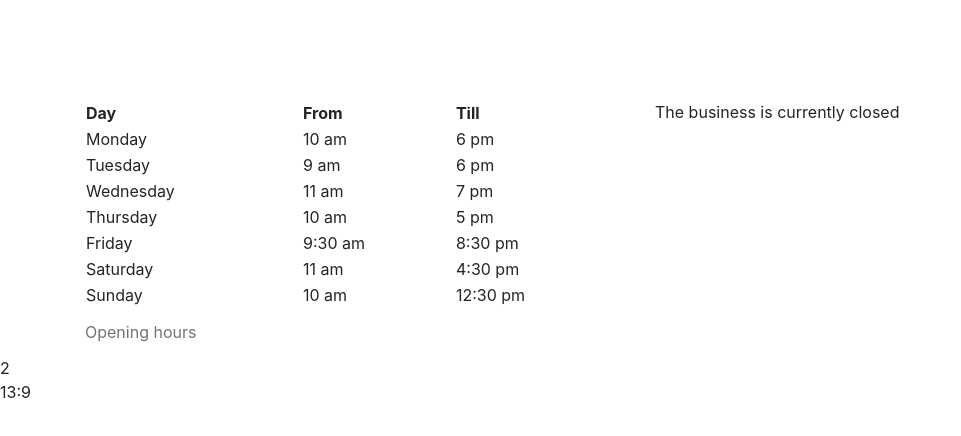
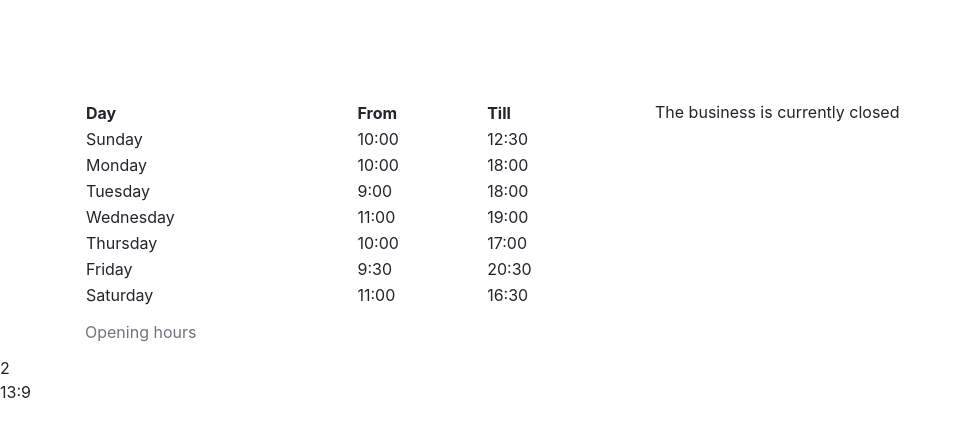
Before and after one commit to awvdeker/serious-business, a plain HTML site: page index.html in a window 1280 px wide. Shown: the whole page, without its empty margins (0-961 px from the left). Drawn offline with nearby package versions, Linux system fonts and the light colour scheme.

Commit message:
change classnames

```diff
--- a/index.html
+++ b/index.html
@@ -20,39 +20,39 @@
             <th>Till</th>
           </tr>
           <tr>
+            <td>Sunday</td>
+            <td><span class="0">10</span>:<span class="0">00</span></td>
+            <td><span class="0">12</span>:<span class="0">30</span></td>
+          </tr>
+          <tr>
             <td>Monday</td>
-            <td>10 am</td>
-            <td>6 pm</td>
+            <td><span class="1">10</span>:<span class="1">00</span></td>
+            <td><span class="1">18</span>:<span class="1">00</span></td>
           </tr>
           <tr>
             <td>Tuesday</td>
-            <td>9 am</td>
-            <td>6 pm</td>
+            <td><span class="2">9</span>:<span class="2">00</span></td>
+            <td><span class="2">18</span>:<span class="2">00</span></td>
           </tr>
           <tr>
             <td>Wednesday</td>
-            <td>11 am</td>
-            <td>7 pm</td>
+            <td><span class="3">11</span>:<span class="3">00</span></td>
+            <td><span class="3">19</span>:<span class="3">00</span></td>
           </tr>
           <tr>
             <td>Thursday</td>
-            <td>10 am</td>
-            <td>5 pm</td>
+            <td><span class="4">10</span>:<span class="4">00</span></td>
+            <td><span class="4">17</span>:<span class="4">00</span></td>
           </tr>
           <tr>
             <td>Friday</td>
-            <td>9:30 am</td>
-            <td>8:30 pm</td>
+            <td><span class="5">9</span>:<span class="5">30</span></td>
+            <td><span class="5">20</span>:<span class="5">30</span></td>
           </tr>
           <tr>
             <td>Saturday</td>
-            <td>11 am</td>
-            <td>4:30 pm</td>
-          </tr>
-          <tr>
-            <td>Sunday</td>
-            <td>10 am</td>
-            <td>12:30 pm</td>
+            <td><span class="6">11</span>:<span class="6">00</span></td>
+            <td><span class="6">16</span>:<span class="6">30</span></td>
           </tr>
         </table>
       </div>
--- a/index.js
+++ b/index.js
@@ -1,4 +1,4 @@
-//checking the day
+//checking the day: number 0-6 : 0=sunday
 
 var d = new Date();
 
@@ -8,3 +8,7 @@ document.getElementById("day").innerHTML = d.getDay();
 //checking the time
 
 document.getElementById("time").innerHTML = d.getHours()+":"+d.getMinutes();
+
+
+//Compare it to the business hours
+//Declare if the business is open
```
